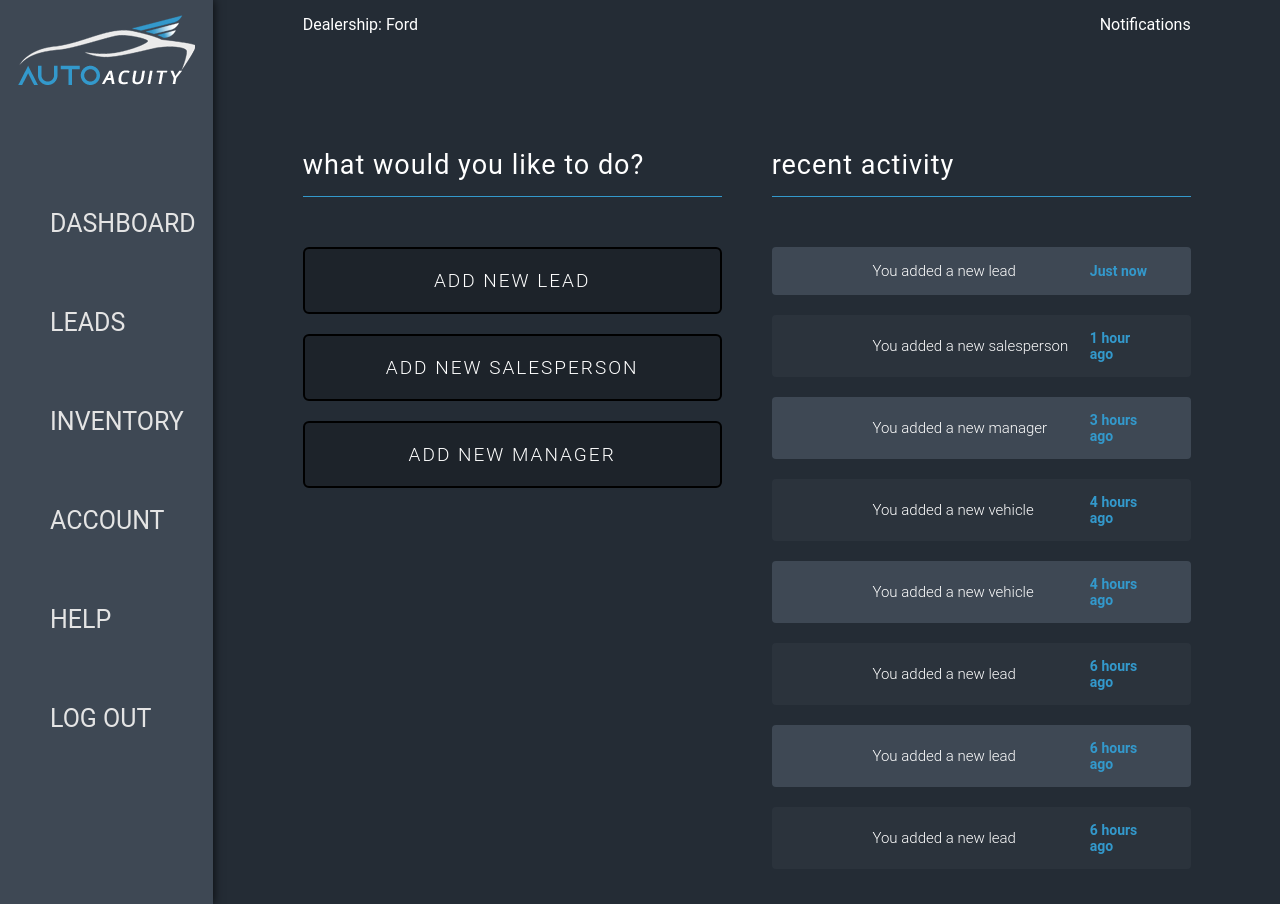
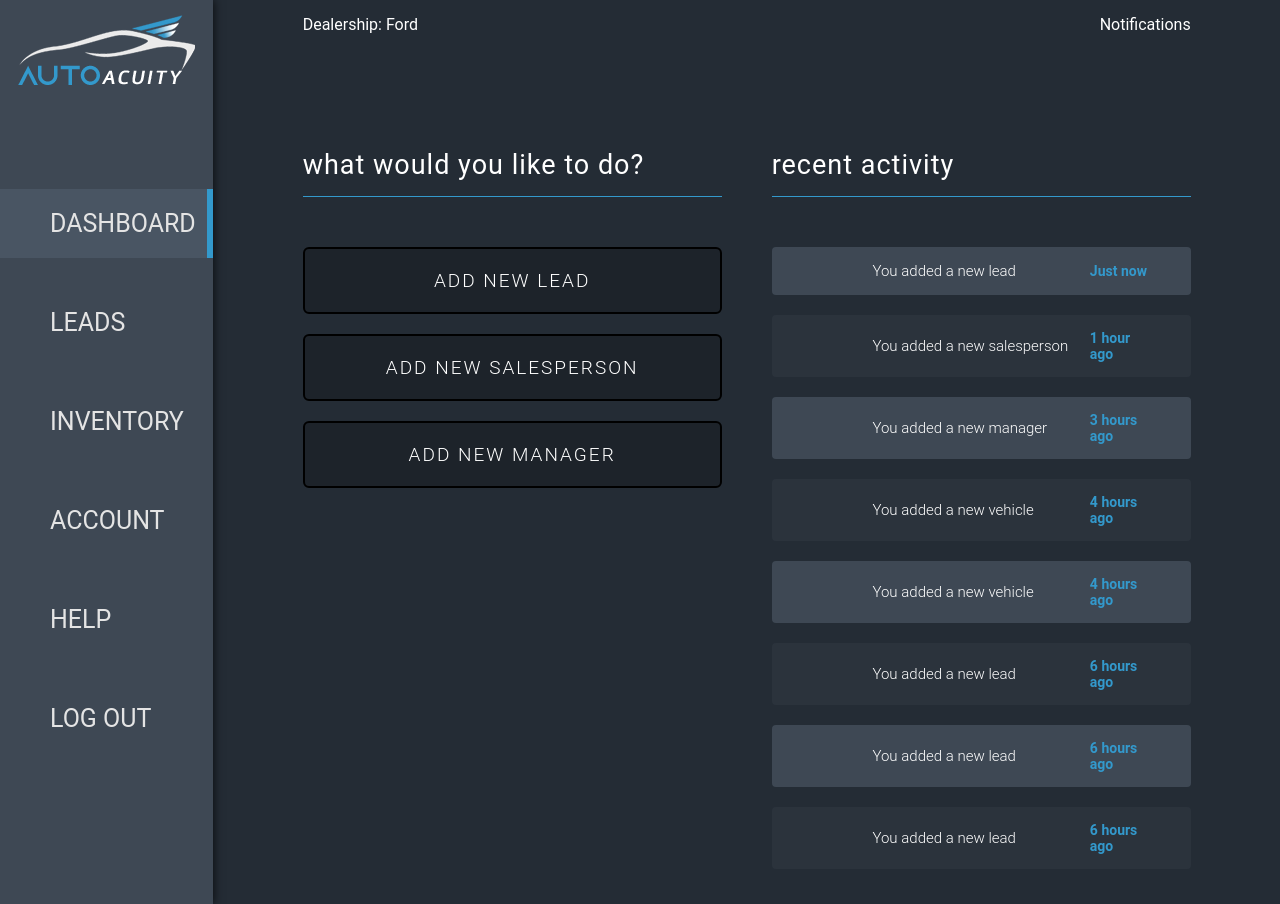
Before and after one commit to nicholas-patterson/dealer-crm, a React (Create React App) app: page /dealer/account in a window 1280 px wide. Built offline with nearby package versions, Linux system fonts and the light colour scheme; some icons are missing.

Commit message:
:sparkles: adds class that will be conditionally rendered based on link
adds class that will be conditionally rendered based on link

```diff
--- a/src/sass/pages/_sidenav.scss
+++ b/src/sass/pages/_sidenav.scss
@@ -19,12 +19,17 @@
   transition: border-right 200ms ease-out;
   cursor: pointer;
 
-  &:hover {
-    background-color: #495563;
-    border-right: 6px solid $primary-blue;
-  }
+  // &:hover {
+  //   background-color: #495563;
+  //   border-right: 6px solid $primary-blue;
+  // }
 
   & .iconify {
     margin-right: 2rem;
   }
+
+  &.border {
+    background-color: #495563;
+    border-right: 6px solid $primary-blue;
+  }
 }
```
